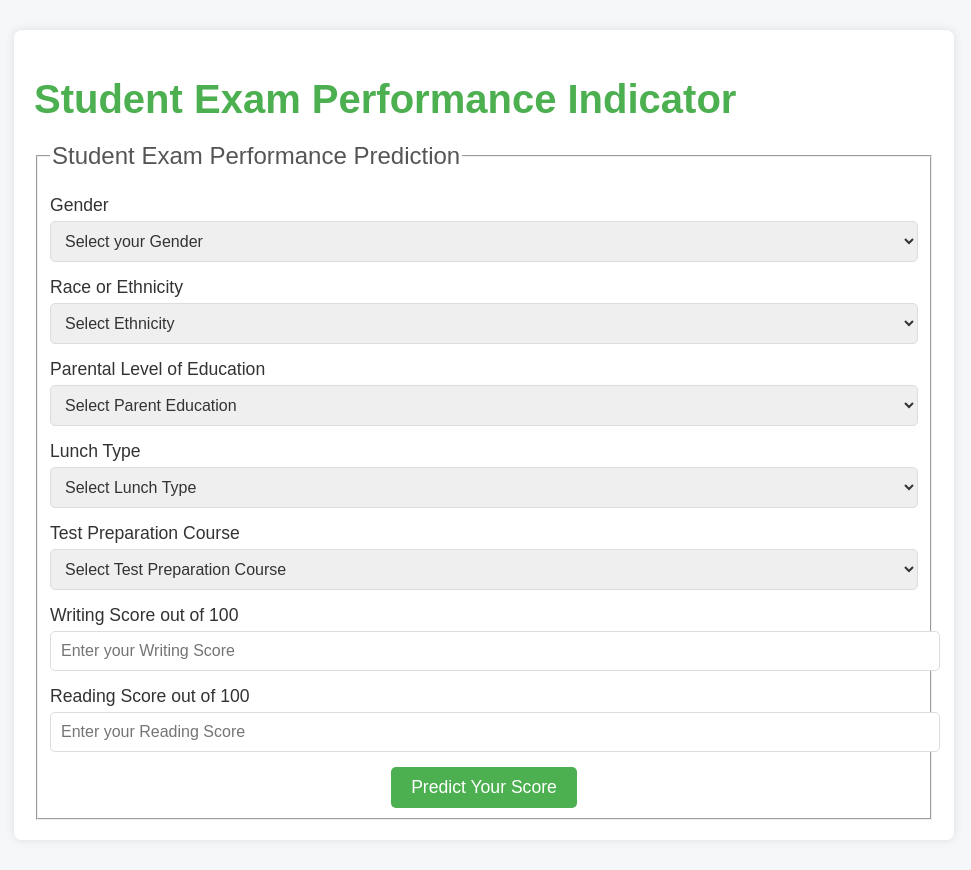
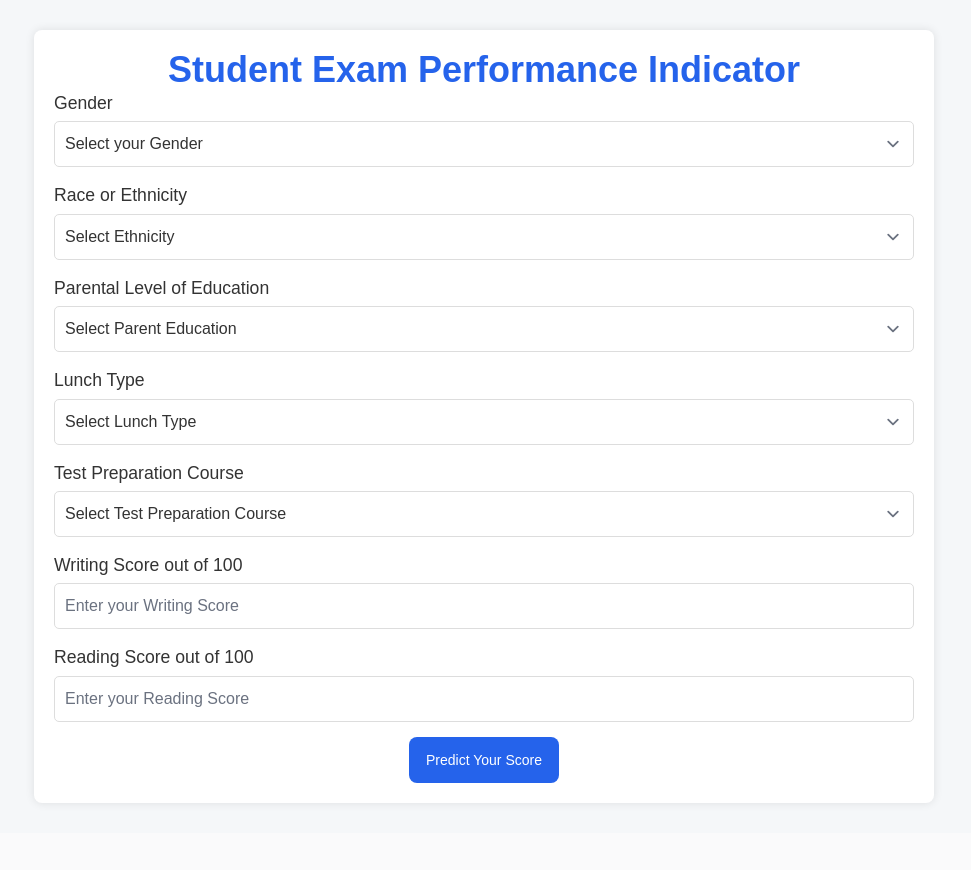
Before and after one commit to HamzaHanifTeamX/EduPredict, a Flask app: page /predictdata in a window 1280 px wide. Shown: the whole page, without its empty margins (156-1127 px from the left). After the commit the page ends 805 px from the top, so only its background shows below. Run offline with Flask 3, Linux system fonts and the light colour scheme; some libraries are stand-ins or nearby versions.

Commit message:
Form Updated

```diff
--- a/templates/home.html
+++ b/templates/home.html
@@ -1,10 +1,10 @@
 <!DOCTYPE html>
 <html lang="en">
   <head>
-    <meta charset="UTF-8">
-    <meta name="viewport" content="width=device-width, initial-scale=1.0">
+    <meta charset="UTF-8" />
+    <meta name="viewport" content="width=device-width, initial-scale=1.0" />
     <title>Student Exam Performance Indicator</title>
-    <!-- <script src="https://cdn.tailwindcss.com?plugins=forms,typography"></script> -->
+    <script src="https://cdn.tailwindcss.com?plugins=forms,typography"></script>
     <style>
       body {
         font-family: Arial, sans-serif;
@@ -13,18 +13,13 @@
         margin: 0;
         padding: 0;
       }
-        .container {
+      .container2 {
         max-width: 900px;
         margin: 30px auto;
         padding: 20px;
         background-color: #fff;
         border-radius: 8px;
-            box-shadow: 0 0 10px rgba(0,0,0,0.1);
-        }
-        h1 {
-            font-size: 2.5em;
-            margin-bottom: 20px;
-            color: #4CAF50;
+        box-shadow: 0 0 10px rgba(0, 0, 0, 0.1);
       }
       legend {
         font-size: 1.5em;
@@ -49,22 +44,9 @@
         color: #333;
       }
       .form-control:focus {
-            border-color: #4CAF50;
+        border-color: #4caf50;
         outline: none;
         box-shadow: 0 0 5px rgba(0, 0, 0, 0.1);
-        }
-        .btn {
-            background-color: #4CAF50;
-            color: white;
-            border: none;
-            padding: 10px 20px;
-            font-size: 1.1em;
-            border-radius: 5px;
-            cursor: pointer;
-            transition: background-color 0.3s;
-        }
-        .btn:hover {
-            background-color: #45a049;
       }
       .results {
         font-size: 1.2em;
@@ -77,12 +59,11 @@
     </style>
   </head>
   <body>
-    <div class="container">
-        <h1>Student Exam Performance Indicator</h1>
+    <div class="container2">
+      <h1 class="text-center text-blue-600 text-4xl font-bold">
+        Student Exam Performance Indicator
+      </h1>
       <form action="{{ url_for('predict_datapoint')}}" method="post">
-            <fieldset>
-                <legend>Student Exam Performance Prediction</legend>
-
         <div class="form-group">
           <label for="gender">Gender</label>
           <select class="form-control" name="gender" id="gender" required>
@@ -105,8 +86,15 @@
         </div>
 
         <div class="form-group">
-                    <label for="parental_level_of_education">Parental Level of Education</label>
-                    <select class="form-control" name="parental_level_of_education" id="parental_level_of_education" required>
+          <label for="parental_level_of_education"
+            >Parental Level of Education</label
+          >
+          <select
+            class="form-control"
+            name="parental_level_of_education"
+            id="parental_level_of_education"
+            required
+          >
             <option value="" disabled selected>Select Parent Education</option>
             <option value="associate's degree">Associate's Degree</option>
             <option value="bachelor's degree">Bachelor's Degree</option>
@@ -128,8 +116,15 @@
 
         <div class="form-group">
           <label for="test_preparation_course">Test Preparation Course</label>
-                    <select class="form-control" name="test_preparation_course" id="test_preparation_course" required>
-                        <option value="" disabled selected>Select Test Preparation Course</option>
+          <select
+            class="form-control"
+            name="test_preparation_course"
+            id="test_preparation_course"
+            required
+          >
+            <option value="" disabled selected>
+              Select Test Preparation Course
+            </option>
             <option value="none">None</option>
             <option value="completed">Completed</option>
           </select>
@@ -137,18 +132,39 @@
 
         <div class="form-group">
           <label for="writing_score">Writing Score out of 100</label>
-                    <input class="form-control" type="number" name="writing_score" id="writing_score" placeholder="Enter your Writing Score" min="0" max="100" required />
+          <input
+            class="form-control"
+            type="number"
+            name="writing_score"
+            id="writing_score"
+            placeholder="Enter your Writing Score"
+            min="0"
+            max="100"
+            required
+          />
         </div>
 
         <div class="form-group">
           <label for="reading_score">Reading Score out of 100</label>
-                    <input class="form-control" type="number" name="reading_score" id="reading_score" placeholder="Enter your Reading Score" min="0" max="100" required />
+          <input
+            class="form-control"
+            type="number"
+            name="reading_score"
+            id="reading_score"
+            placeholder="Enter your Reading Score"
+            min="0"
+            max="100"
+            required
+          />
         </div>
 
         <div class="btn-container">
-                    <input class="btn" type="submit" value="Predict Your Score" />
+          <input
+            class="inline-flex items-center gap-x-2 rounded-lg border border-transparent bg-blue-600 px-4 py-3 text-sm font-medium text-white hover:bg-blue-700 focus:bg-blue-700 focus:outline-none disabled:pointer-events-none disabled:opacity-50"
+            type="submit"
+            value="Predict Your Score"
+          />
         </div>
-            </fieldset>
       </form>
 
       {% if results %}
```
Lines whose indentation alone changed are shown as unchanged.
